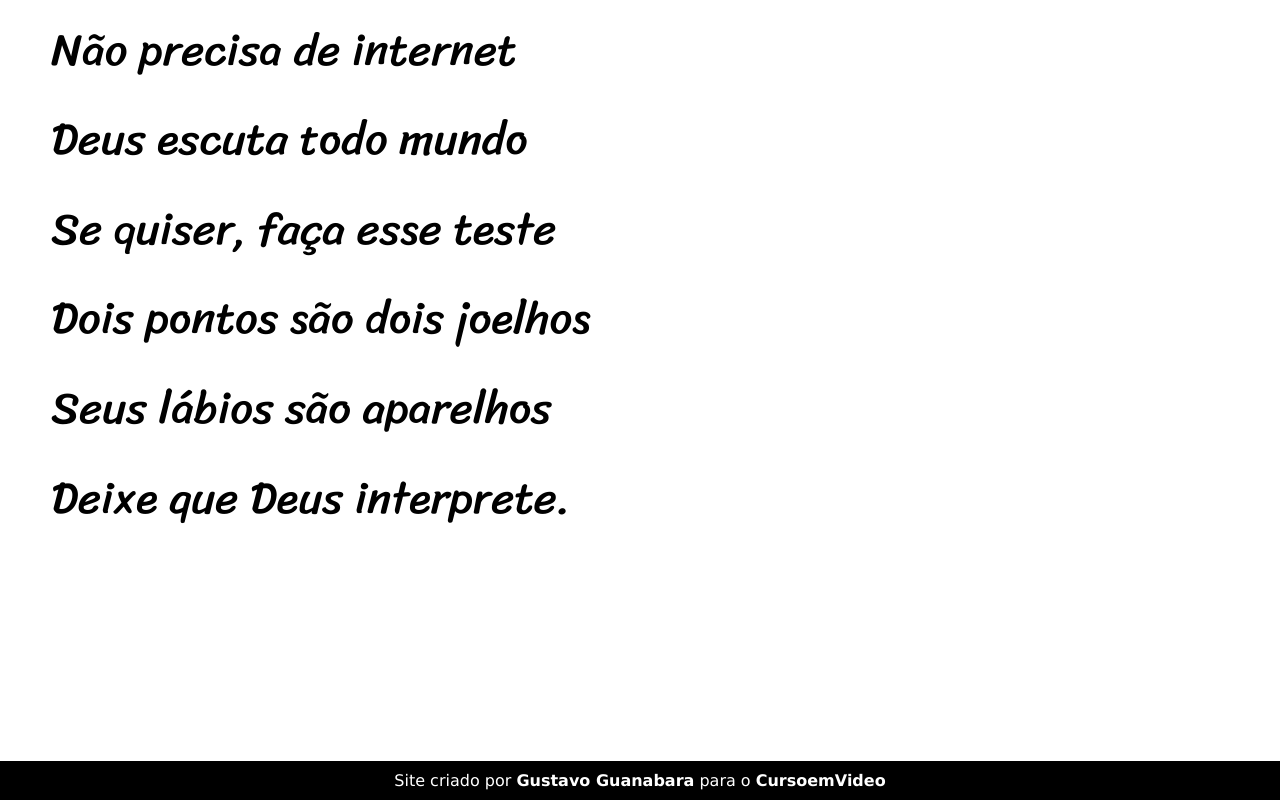
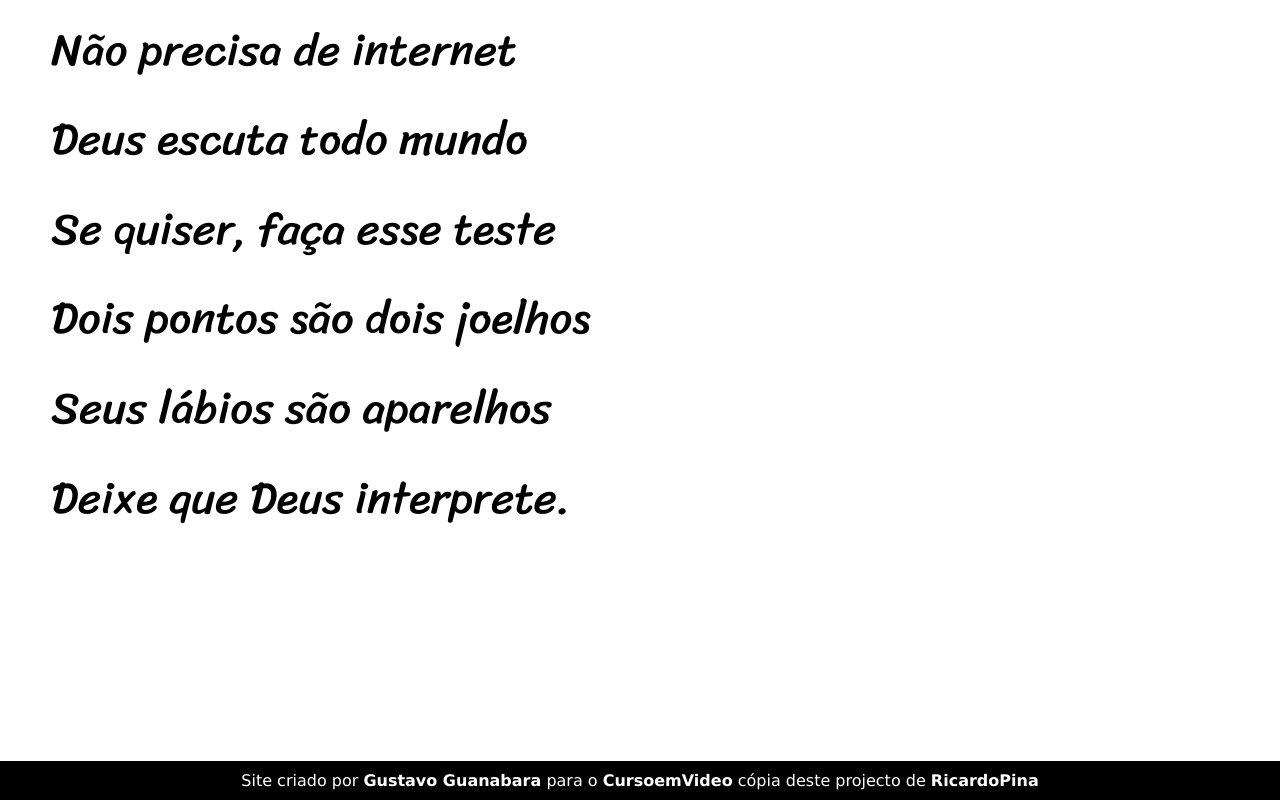
Before and after one commit to RicardoBatistaPina/Projecto-Cordel, a plain HTML site: page index.html in a window 1280 px wide. Shown: the part 5690-6490 px from the top of the page. Drawn offline with Linux system fonts and the light colour scheme.

Commit message:
upgrad 3 alterações footer

```diff
--- a/index.html
+++ b/index.html
@@ -97,7 +97,7 @@
             </section>
     </main>
     <footer>
-        <p>Site criado por <a href="https://gustavoguanabara.github.io/" target="_blank">Gustavo Guanabara</a> para o <a href="https://www.cursoemvideo.com/" target="_blank">CursoemVideo</a></p>
+        <p>Site criado por <a href="https://gustavoguanabara.github.io/" target="_blank">Gustavo Guanabara</a> para o <a href="https://www.cursoemvideo.com/" target="_blank">CursoemVideo</a> cópia deste projecto de <a href="https://ricardobatistapina.github.io/">RicardoPina</a></p>
     </footer>
 </body>
 </html>
```
